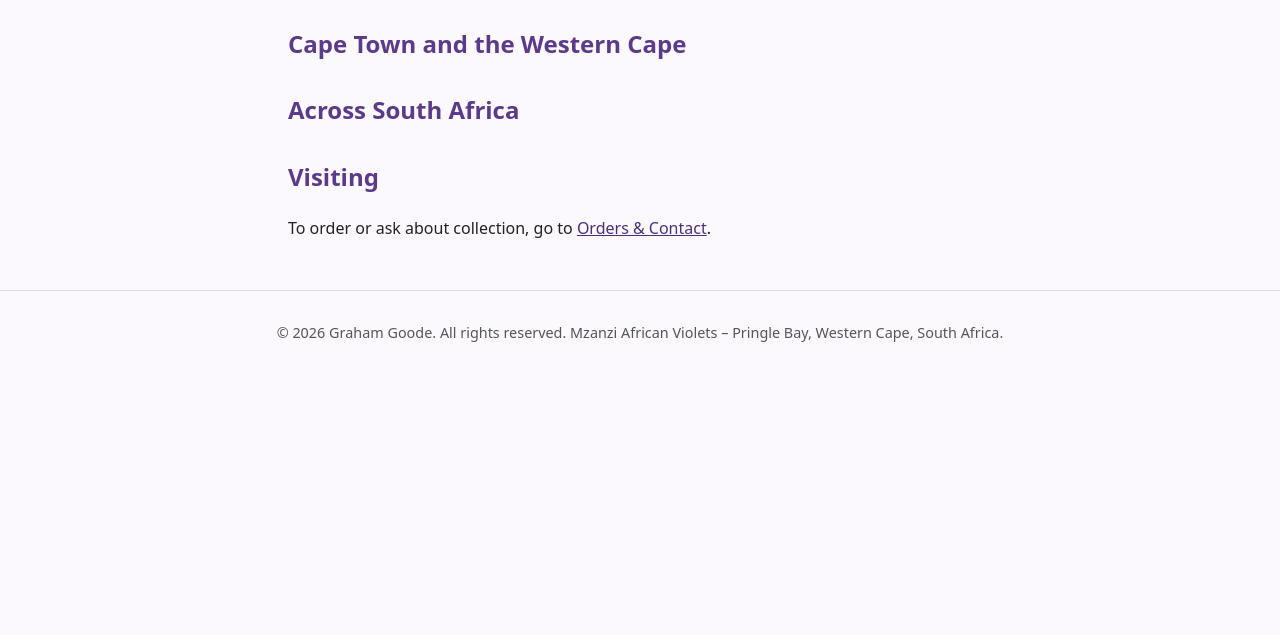
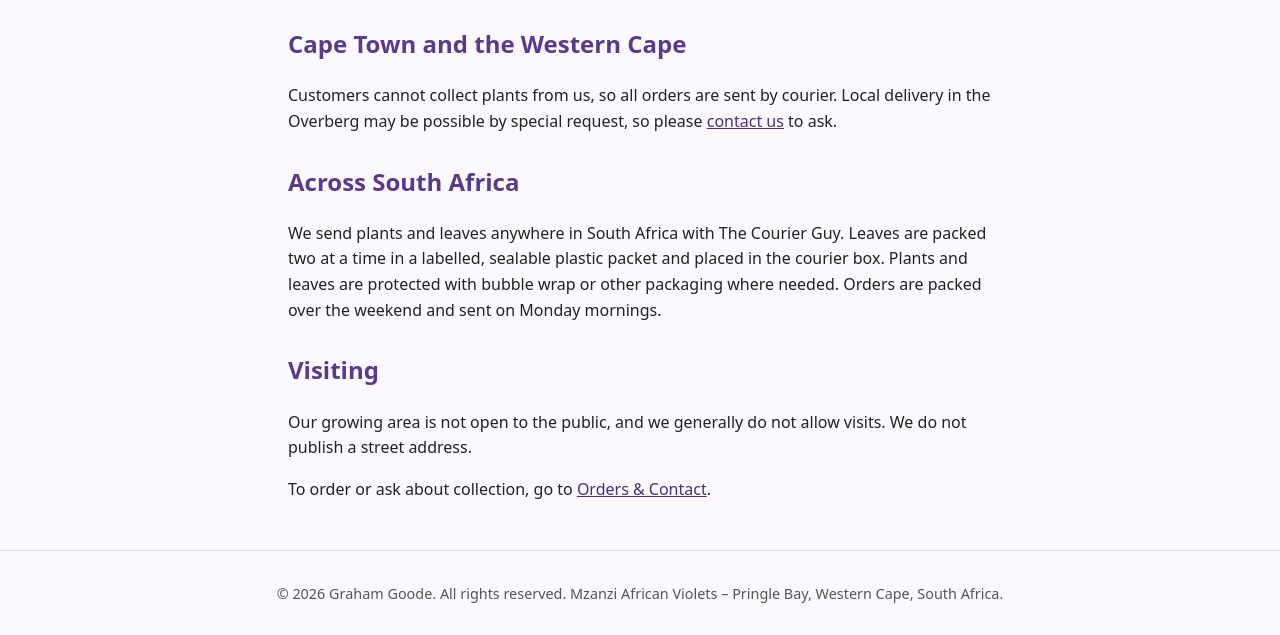
Before and after one commit to grahamgk2/MzanziAfricanViolets, a plain HTML site: page location.html in a window 1280 px wide. Shown: the part 253-888 px from the top of the page. Before the commit the page ends 800 px from the top, so only its background shows below. Drawn offline with Linux system fonts and the light colour scheme.

Commit message:
Fill in location page and confirm home page delivery claim
Co-Authored-By: Claude Sonnet 5.5 <noreply@anthropic.com>

```diff
--- a/location.html
+++ b/location.html
@@ -21,11 +21,11 @@
 <h1>African Violets in the Western Cape</h1>
 <p>We are based in <strong>Pringle Bay, Western Cape</strong>, South Africa, where we grow and hybridise African violets and streptocarpus.</p>
 <h2>Cape Town and the Western Cape</h2>
-<p><!-- TODO: be accurate. Say whether customers collect, whether you deliver or courier, and where you can reach (Cape Town, Overberg, Garden Route...). Only claim what you actually do. --></p>
+<p>Customers cannot collect plants from us, so all orders are sent by courier. Local delivery in the Overberg may be possible by special request, so please <a href="contact.html">contact us</a> to ask.</p>
 <h2>Across South Africa</h2>
-<p><!-- TODO: how plants and leaves are packed and posted/couriered. --></p>
+<p>We send plants and leaves anywhere in South Africa with The Courier Guy. Leaves are packed two at a time in a labelled, sealable plastic packet and placed in the courier box. Plants and leaves are protected with bubble wrap or other packaging where needed. Orders are packed over the weekend and sent on Monday mornings.</p>
 <h2>Visiting</h2>
-<p><!-- TODO: are visits by appointment? Do not publish your street address unless you want to. --></p>
+<p>Our growing area is not open to the public, and we generally do not allow visits. We do not publish a street address.</p>
 <p>To order or ask about collection, go to <a href="contact.html">Orders &amp; Contact</a>.</p>
 </main>
 <footer>
```
Also changed, not shown: index.html (+1 -1 lines).
